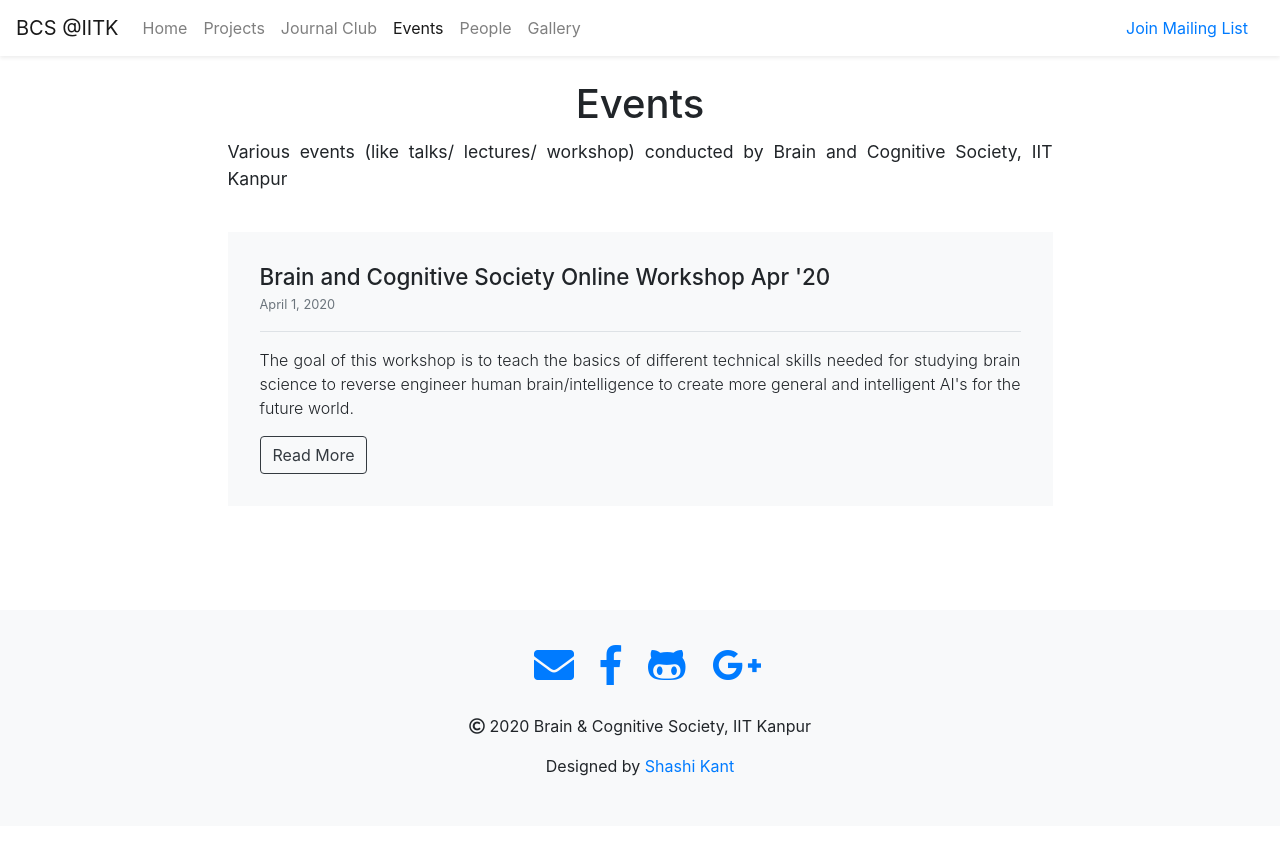
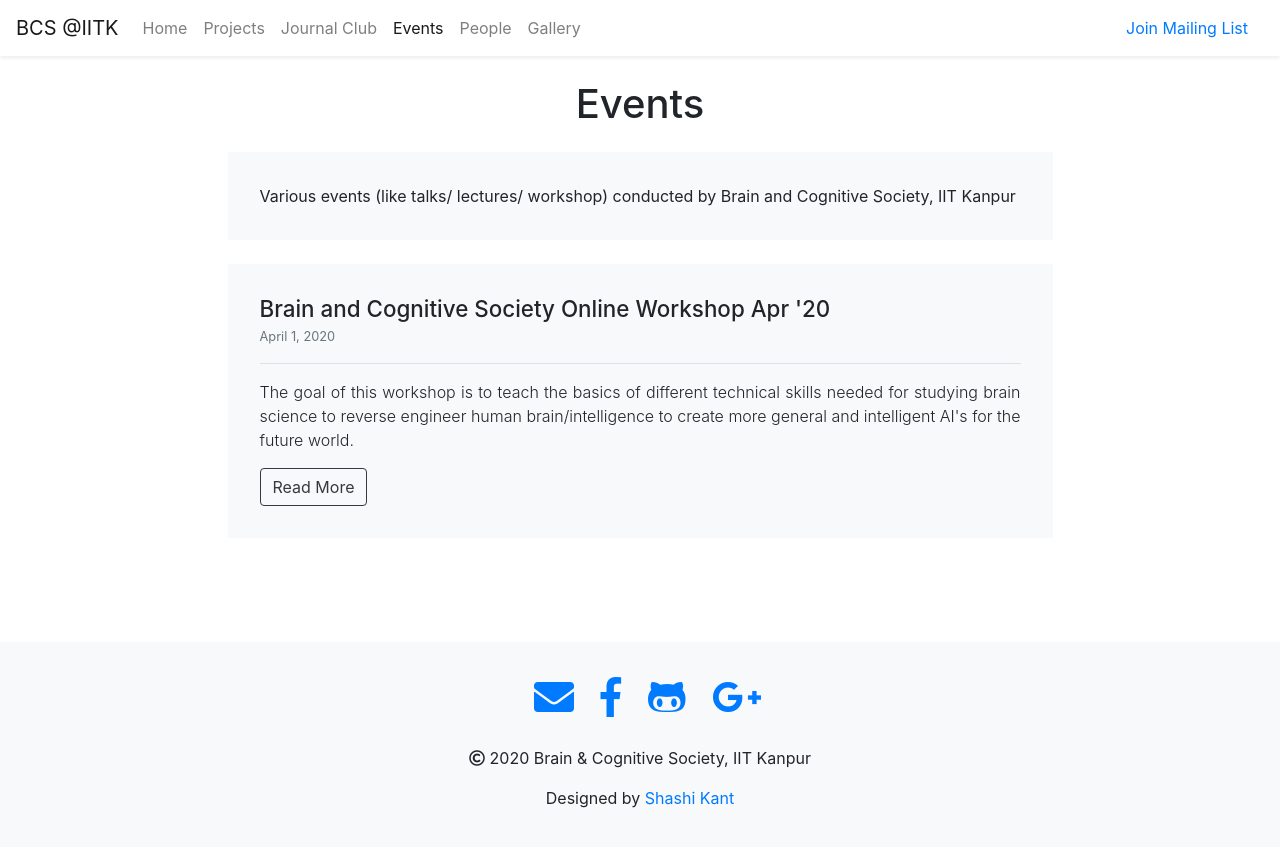
Before and after one commit to bcs-iitk/bcs-iitk.github.io, a Jekyll site: the page built from events/index.html, in a window 1280 px wide. Shown: the top 847 px of the page. Built offline with Jekyll 4.4.1, drawn with Linux system fonts in a browser that asks for light colours; nearby versions of some CDN libraries.

Commit message:
fxd events main page

```diff
--- a/events/index.html
+++ b/events/index.html
@@ -6,10 +6,15 @@
   <div class="col-xs-12 col-md-9">
     <div class="" style="align: center">
       <center><h1 class="post-title display-5">Events</h1></center>
-      <div class="post-content">
-        <p>Various events (like talks/ lectures/ workshop) conducted by Brain and Cognitive Society, IIT Kanpur
-      </div>
       <br>
+    </div>
+  </div>
+</div>
+
+<div class="row justify-content-md-center">
+  <div class="col-xs-12 col-md-9">
+    <div class="project bg-light">
+      Various events (like talks/ lectures/ workshop) conducted by Brain and Cognitive Society, IIT Kanpur
     </div>
   </div>
 </div>
```
